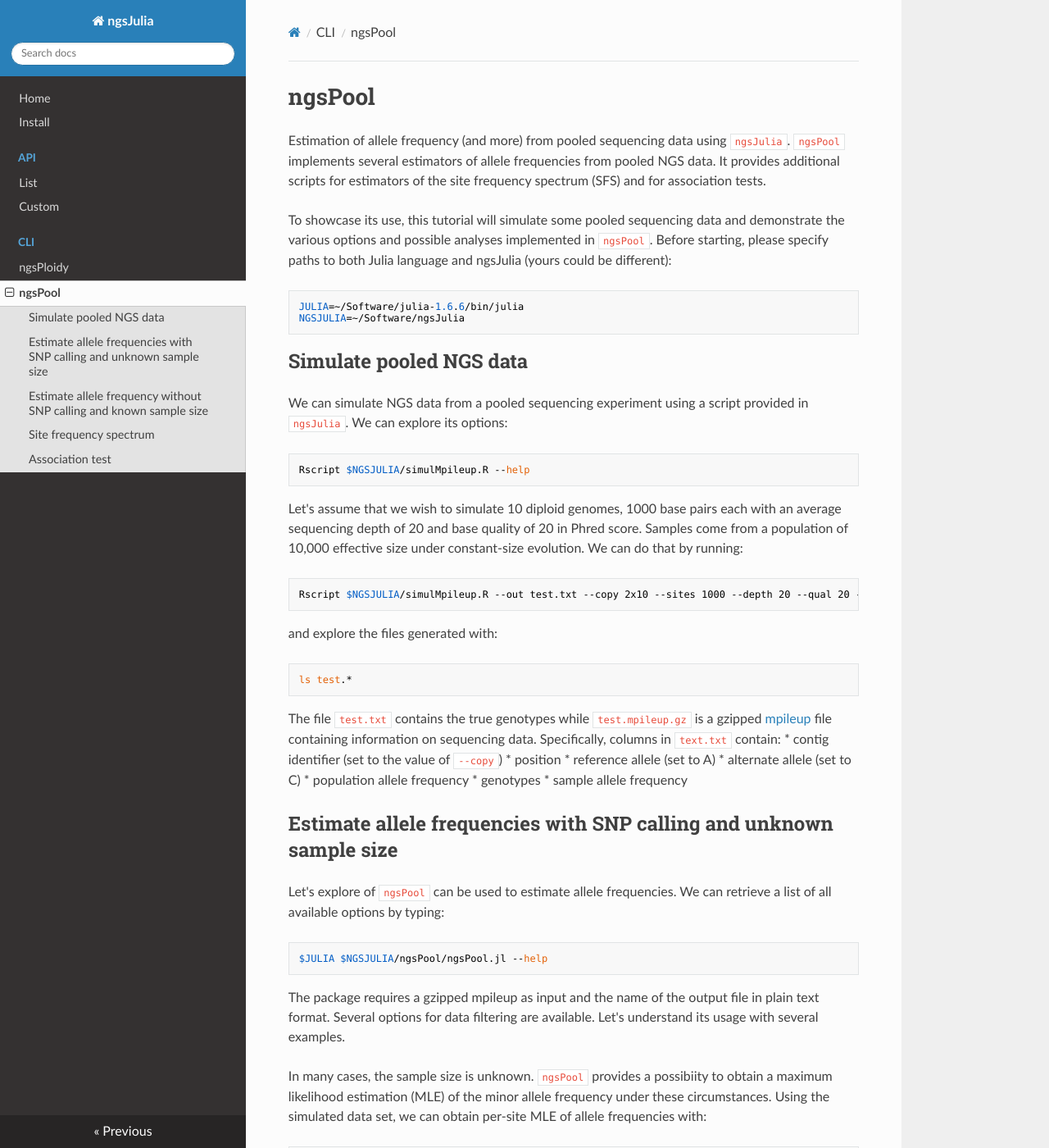
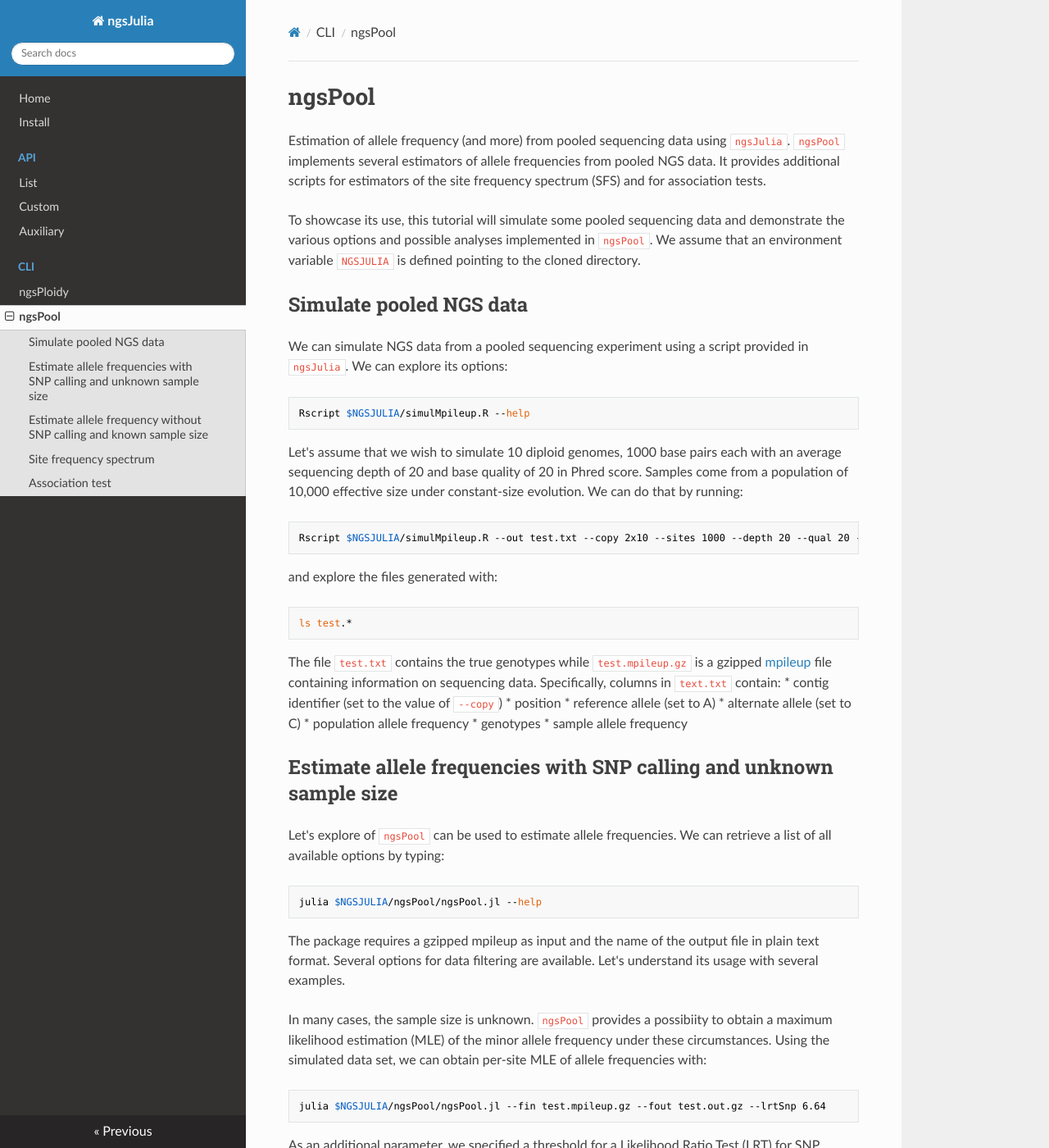
Before and after one commit to mfumagalli/ngsJulia, an MkDocs documentation site: the page built from docs/ngsPool.md, in a window 1280 px wide and 1400 px high. Shown: the whole window at 82% size. Built offline with MkDocs 1.6.1, drawn with Linux system fonts in a browser that asks for light colours; nearby versions of some CDN libraries; some of the changed text lies outside the part shown.

Commit message:
updating docs

````diff
--- a/docs/ngsPool.md
+++ b/docs/ngsPool.md
@@ -5,27 +5,23 @@ Estimation of allele frequency (and more) from pooled sequencing data using `ngs
 It provides additional scripts for estimators of the site frequency spectrum (SFS) and for association tests.
 
 To showcase its use, this tutorial will simulate some pooled sequencing data and demonstrate the various options and possible analyses implemented in `ngsPool`.
-Before starting, please specify paths to both Julia language and ngsJulia (yours could be different):
-```
-JULIA=~/Software/julia-1.6.6/bin/julia
-NGSJULIA=~/Software/ngsJulia
-```
+We assume that an environment variable `NGSJULIA` is defined pointing to the cloned directory.
 
 ## Simulate pooled NGS data
 
 We can simulate NGS data from a pooled sequencing experiment using a script provided in `ngsJulia`.
 We can explore its options:
-```
+```bash
 Rscript $NGSJULIA/simulMpileup.R --help
 ```
 
 Let's assume that we wish to simulate 10 diploid genomes, 1000 base pairs each with an average sequencing depth of 20 and base quality of 20 in Phred score. Samples come from a population of 10,000 effective size under constant-size evolution.
 We can do that by running:
-```
+```bash
 Rscript $NGSJULIA/simulMpileup.R --out test.txt --copy 2x10 --sites 1000 --depth 20 --qual 20 --ksfs 1 --ne 10000 --pool | gzip > test.mpileup.gz
 ```
 and explore the files generated with:
-```
+```bash
 ls test.*
 ```
 The file `test.txt` contains the true genotypes while `test.mpileup.gz` is a gzipped [mpileup](http://www.htslib.org/doc/samtools-mpileup.html) file containing information on sequencing data.
@@ -43,8 +39,8 @@ Specifically, columns in `text.txt` contain:
 
 Let's explore of `ngsPool` can be used to estimate allele frequencies.
 We can retrieve a list of all available options by typing:
-```
-$JULIA $NGSJULIA/ngsPool/ngsPool.jl --help
+```bash
+julia $NGSJULIA/ngsPool/ngsPool.jl --help
 ```
 The package requires a gzipped mpileup as input and the name of the output file in plain text format.
 Several options for data filtering are available.
@@ -52,14 +48,14 @@ Let's understand its usage with several examples.
 
 In many cases, the sample size is unknown. `ngsPool` provides a possibiity to obtain a maximum likelihood estimation (MLE) of the minor allele frequency under these circumstances.
 Using the simulated data set, we can obtain per-site MLE of allele frequencies with:
-```
-$JULIA $NGSJULIA/ngsPool/ngsPool.jl --fin test.mpileup.gz --fout test.out.gz --lrtSnp 6.64
+```bash
+julia $NGSJULIA/ngsPool/ngsPool.jl --fin test.mpileup.gz --fout test.out.gz --lrtSnp 6.64
 ```
 As an additional parameter, we specified a threshold for a Likelihood Ratio Test (LRT) for SNP calling.
 In this example, the choice of 6.64 corresponds to a p-value of 0.01 (3.84 and 10.83 would correspond to p-values of 0.05 and 0.001, respectively).
 
 The ouput file can be visualised with:
-```
+```bash
 less -S test.out.gz
 ```
 and for each called SNP provides the following information:
@@ -83,50 +79,49 @@ To this aim, the option `--nChroms` should be set equal to the product between p
 Additionally if the option `--fsaf` is set, a gzipped text file with sample allele frequency likelihoods is returned.
 
 Following our previous example, we can estimate allele frequencies (and their likelihoods) with:
-```
-$JULIA $NGSJULIA/ngsPool/ngsPool.jl --fin test.mpileup.gz --fout test.out.gz --nChroms 20 --fsaf test.saf.gz
+```bash
+julia $NGSJULIA/ngsPool/ngsPool.jl --fin test.mpileup.gz --fout test.out.gz --nChroms 20 --fsaf test.saf.gz
 ```
 Note that we are not doing SNP calling as ``--lrtSnp`` is not set.
 
 The output file reports values for all sites that passed filtering:
-```
+```bash
 less -S test.out.gz
 ```
 and contains two additiona columns:
-* saf_MLE (MLE of allele frequency from sample allele frequency likelihoods)
-* saf_E (expected value of allele frequency from sample allele frequency likelihoods and uniform prior probability)
+* saf\_MLE (MLE of allele frequency from sample allele frequency likelihoods)
+* saf\_E (expected value of allele frequency from sample allele frequency likelihoods and uniform prior probability)
 
 Additionally, a new file is generated:
-```
+```bash
 less -S test.saf.gz
 ```
 reporting the sample allele frequency log-likelihoods at each site (scaled to the ML).
-
 
 ## Site frequency spectrum
 
 The file containing the sample allele frequency log-likelihoods can be exploited for further downstream analyses.
 For instance, `ngsPool` provides a script to estimate the SFS with three different methods.
 This can be achieved with:
-```
+```bash
 Rscript $NGSJULIA/ngsPool/poolSFS.R test.saf.gz > sfs.txt
 ```
 
 The output file is accessible with
-```
+```bash
 cat sfs.txt
 ```
 and reports the estimated SFS based on:
 * count: counting over MLE of per-site allele frequencies
-* fit_count: fitting an exponential curve with counts of MLE of per-site allele frequencies
-* fit_saf: fitting an exponential curve with per-site sample allele frequency likelihoods
+* fit\_count: fitting an exponential curve with counts of MLE of per-site allele frequencies
+* fit\_saf: fitting an exponential curve with per-site sample allele frequency likelihoods
 
 ## Association test
 
 `ngsPool` provides a script to calculate association tests from sample allele frequency likelihoods.
 Let's assume we have one target SNP and two groups, cases and controls, and we wish to test for a significant difference in allele frequencies.
 We simulate different allele frequencis in two groups from low-depth pooled NGS data with
-```
+```bash
 # cases
 Rscript $NGSJULIA/simulMpileup_qq.R --out /dev/null --copy 2x200 --sites 1 --depth 1 --qq 0.1 --pool | gzip > test.cases.mpileup.gz
 
@@ -135,7 +130,7 @@ Rscript $NGSJULIA/simulMpileup_qq.R --out /dev/null --copy 2x200 --sites 1 --dep
 ```
 
 We calculate sample allele frequency likelihoods with:
-```
+```bash
 # cases
 $JULIA $NGSJULIA/ngsPool/ngsPool.jl --fin test.cases.mpileup.gz --fout /dev/null --nChroms 300 --fsaf test.cases.saf.gz 2> /dev/null
 
@@ -144,11 +139,11 @@ $JULIA $NGSJULIA/ngsPool/ngsPool.jl --fin test.controls.mpileup.gz --fout /dev/n
 ```
 
 These files are then used to test for association:
-```
+```bash
 Rscript $NGSJULIA/ngsPool/poolAssoc.R test.cases.saf.gz test.controls.saf.gz > assoc.txt
 ```
 and the resulting file is accessible with
-```
+```bash
 cat assoc.txt
 ```
 and shows LRT statistic and p-value (in log scale).
--- a/mkdocs.yml
+++ b/mkdocs.yml
@@ -1,5 +1,5 @@
 site_name: ngsJulia
-  # site_url:
+site_url: https://ngsjulia.readthedocs.io/
 
 nav:
   - Home: 'index.md'
@@ -7,6 +7,7 @@ nav:
   - 'API':
     - 'List': 'api.md'
     - 'Custom': 'custom.md'
+    - 'Auxiliary': 'aux.md'
   - 'CLI':
     - 'ngsPloidy': 'ngsPloidy.md'
     - 'ngsPool': 'ngsPool.md'
````
Also changed, not shown: README.md (+3 -91 lines), docs/aux.md (added, +103 -0 lines), docs/custom.md (+2 -3 lines), docs/ngsPloidy.md (+75 -100 lines), 4 other files.
